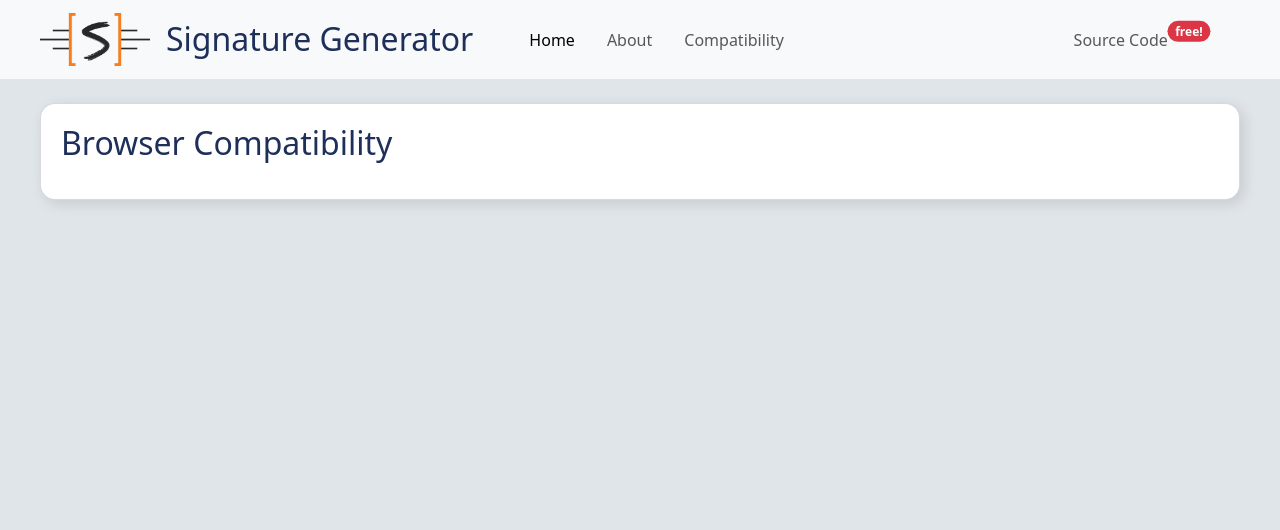
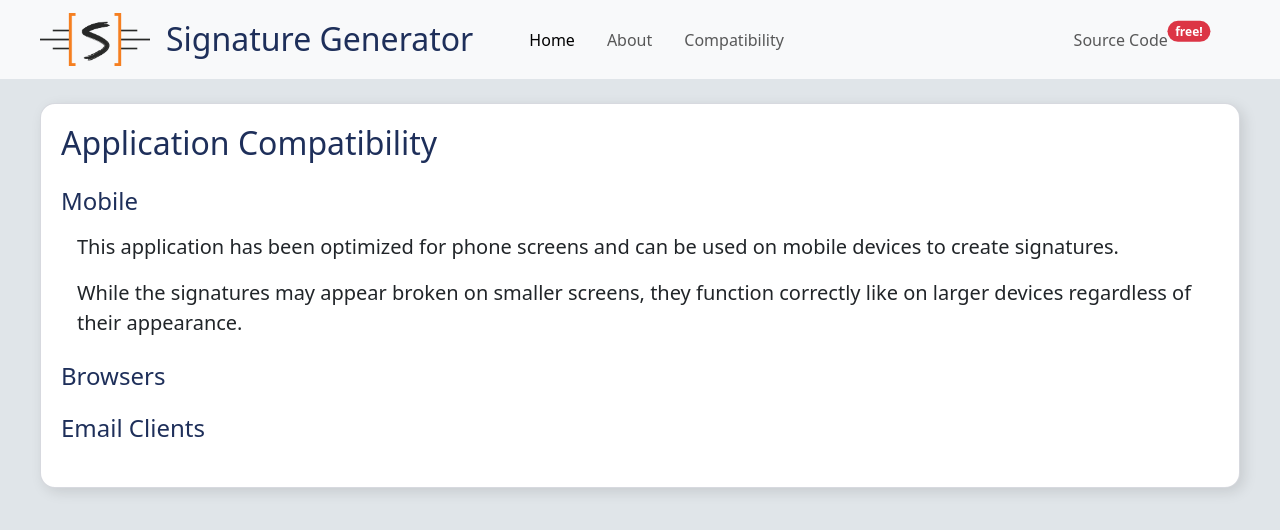
Before and after one commit to nickpolizogopoulos/signature-generator, an Angular app: page /compatibility in a window 1280 px wide. Shown: the top 530 px of the page. Built offline with nearby package versions, Linux system fonts and the light colour scheme.

Commit message:
Organised the code, added some text, navbar update and 404 fix

```diff
--- a/src/app/components/about.component.ts
+++ b/src/app/components/about.component.ts
@@ -6,8 +6,9 @@ import { Component } from "@angular/core";
 
         <div class="container-fluid">
             <section class="boxSection mt-4">
+                <h1 class="mb-4 h2 mainblue">About this Application</h1>
+                <div class="ms-3">
                     <div class="mb-5">
-                    <h1 class="mb-3 h2 mainblue">About this Application</h1>
                         <p class="lead">This is a remastered version of my very first Angular Application, the "Super Signature Maker".</p>
                         <p class="lead">The idea was to create email signatures for my colleagues at a fast pace and start getting familiar with Angular.</p>
                         <p class="lead">It solved the problem of copying, editing and customising every person's signature in code.</p>
@@ -21,8 +22,9 @@ import { Component } from "@angular/core";
 
                     <div>
                         <p class="lead mb-4">Let's make an email signature?</p>
-                    <a class="button" routerLink="/signature">Yes please!</a>
+                        <a class="button" routerLink="/">Yes please!</a>
                         <p class="lead mt-5">Found an issue? <a class="inherit" href="#">Fix it on GitHub</a>.</p>
+                    </div>
                 </div>
             </section>
         </div>
--- a/src/app/components/compatibility.component.ts
+++ b/src/app/components/compatibility.component.ts
@@ -6,13 +6,43 @@ import { Component } from "@angular/core";
 
         <div class="container-fluid">
             <section class="boxSection mt-4">
-                <h1 class="mb-3 h2 mainblue">Browser Compatibility</h1>
+                <h1 class="mb-4 h2 mainblue">Application Compatibility</h1>
+
+                <div class="mb-4">
+                    <h4 class="mb-3">Mobile</h4>
+                    <div class="ms-3">
+                        <p class="lead">
+                            This application has been optimized for phone screens and can be used
+                            on mobile devices to create signatures.
+                        </p>
+                        <p class="lead">
+                            While the signatures may appear broken on smaller screens, they function
+                            correctly like on larger devices regardless of their appearance.
+                        </p>
+                    </div>
+                </div>
+
+                <div class="mb-4">
+                    <h4 class="mb-3">Browsers</h4>
+                    <div class="ms-3">
+                        <p class="lead">
+
+                        </p>
+                    </div>
+                </div>
+
+                <div class="mb-4">
+                    <h4 class="mb-3">Email Clients</h4>
+                    <div class="ms-3">
+                        <p class="lead">
+
+                        </p>
+                    </div>
+                </div>
 
             </section>
 
         </div>
-
-
 
     `
 })
--- a/src/app/components/navbar.component.ts
+++ b/src/app/components/navbar.component.ts
@@ -17,6 +17,9 @@ import { Component } from "@angular/core";
                 </button>
                 <div class="collapse navbar-collapse ms-3" id="navbarSupportedContent">
                     <ul class="navbar-nav me-auto mb-2 mb-lg-0">
+                        <li>
+                            <h2 routerLink="/" class="d-lg-none mt-3 cursor-pointer">Signature Generator</h2>
+                        </li>
                         <li class="nav-item ms-3">
                             <a class="nav-link active" aria-current="page" routerLink="/">Home</a>
                         </li>
@@ -42,9 +45,11 @@ import { Component } from "@angular/core";
     `,
 
     styles: [`
+
         .navbar-toggler {
             border: 0px solid black;
         }
+
     `]
 })
 export class NavbarComponent {
--- a/src/app/components/page-not-found.component.ts
+++ b/src/app/components/page-not-found.component.ts
@@ -11,11 +11,13 @@ import { Router } from "@angular/router";
                     <h1 class="mb-3 h2 mainblue">404</h1>
                     <hr>
                     <p class="lead mb-5">This page does not exist.</p>
-                    <a class="button" routerLink="/signature">Go back</a>
+                    <a class="button" routerLink="/">Go to Home</a>
                 </div>
             </section>
         </div>
 
     `
 })
-export class PageNotFoundComponent {}
+export class PageNotFoundComponent {
+
+}
--- a/src/app/shared/signature-utilities.ts
+++ b/src/app/shared/signature-utilities.ts
@@ -8,6 +8,7 @@ import {
 })
 export class SignatureUtilitiesComponent {
 
+    //* Signature Information
     @Input() name?:string;
     @Input() surname?:string;
     @Input() title?:string;
@@ -17,6 +18,7 @@ export class SignatureUtilitiesComponent {
     @Input() logoUrl?:string;
     @Input() withoutLogo!:boolean;
 
+    //* Social Media
     @Input() website!:boolean;
     @Input() facebook!:boolean;
     @Input() instagram!:boolean;
@@ -27,6 +29,7 @@ export class SignatureUtilitiesComponent {
     @Input() threads!:boolean;
     @Input() linktree!:boolean;
 
+    //* Social Media Links
     @Input() websiteLink?:string;
     @Input() facebookLink?:string;
     @Input() instagramLink?:string;
@@ -37,29 +40,33 @@ export class SignatureUtilitiesComponent {
     @Input() threadsLink?:string;
     @Input() linktreeLink?:string;
 
+    //* Signature Preferences
+    @Input() socialIconSpace!:string;
+    @Input() lineWidth!:number;
+    @Input() logoWidth!:number;
+
+    //* Typography
     @Input() boldName!:boolean;
     @Input() boldTitle!:boolean;
     @Input() underlineName!:boolean;
     @Input() underlineTitle!:boolean;
-    @Input() lineSeparator!:boolean;
-    @Input() textAColour?:string;
-    @Input() textBColour?:string;
-    @Input() socialIconSpace!:string;
-    @Input() lineWidth!:number;
-    @Input() logoWidth!:number;
-
     @Input() capitaliseNameSurname:boolean = false;
     @Input() capitaliseTitle:boolean = false;
-
     @Input() nameSurnameFontSize!:number;
     @Input() titleFontSize!:number;
     @Input() informationFontSize!:number;
+    @Input() lineSeparator!:boolean;
+    @Input() fontFamily!:string;
 
+    //* Colours
+    @Input() textAColour?:string;
+    @Input() textBColour?:string;
+
+    //* Copying Spinners
     @Input() spinnerLoading:boolean = false;
     @Input() copyResponse:boolean = false;
 
-    @Input() fontFamily!:string;
-
+    //* Copying Spinners Timers
     spinnerOnTime:number = 1000;
     spinnerOffTime:number = 2300;
 
@@ -108,7 +115,7 @@ export class SignatureUtilitiesComponent {
         setTimeout(() => {
             this.spinnerLoading = false;
             this.copyResponse = false;
-        }, 2300);
+        }, this.spinnerOffTime);
     }
 
 }
```
Lines whose indentation alone changed are shown as unchanged.
